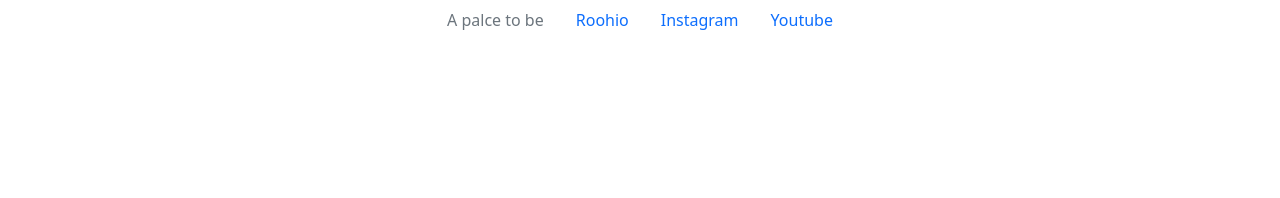
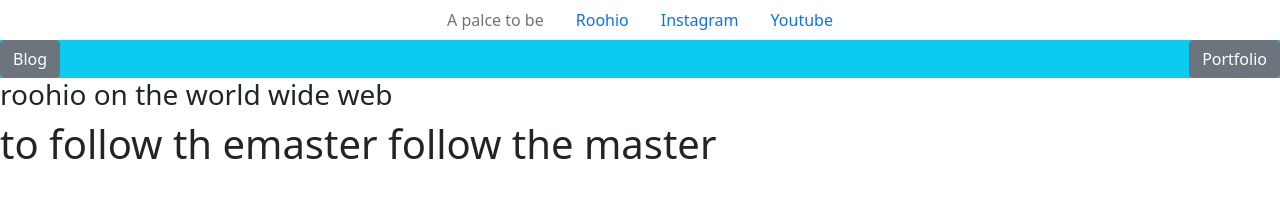
Before and after one commit to roohero/roohero.github.io, a plain HTML site: page index.html in a window 1280 px wide. Drawn offline with nearby package versions, Linux system fonts and the light colour scheme.

Commit message:
1 file modified

```diff
--- a/index.html
+++ b/index.html
@@ -11,7 +11,7 @@
     <!-- <link rel="stylesheet" type="text/css" href="styles.css"> -->
   </head>
   <body>
-    <nav>
+    <header>
       <ul class="nav justify-content-center">
         <li class="nav-item">
           <a class="nav-link disabled">A palce to be</a>
@@ -30,6 +30,23 @@
           <a class="nav-link" href="#">Youtube</a>
         </li>
       </ul>
+    </header>
+
+    <nav class="bg-info clearfix">
+      <button type="button" class="btn btn-secondary float-start">
+        <a>Blog</a>
+      </button>
+      <button type="button" class="btn btn-secondary float-end">
+        Portfolio
+      </button>
     </nav>
+
+    <aside class="bd-sidebar">
+      <h3>roohio on the world wide web</h3>
+    </aside>
+
+    <main class="bd-main order-1">
+      <h1>to follow th emaster follow the master</h1>
+    </main>
   </body>
 </html>
```
